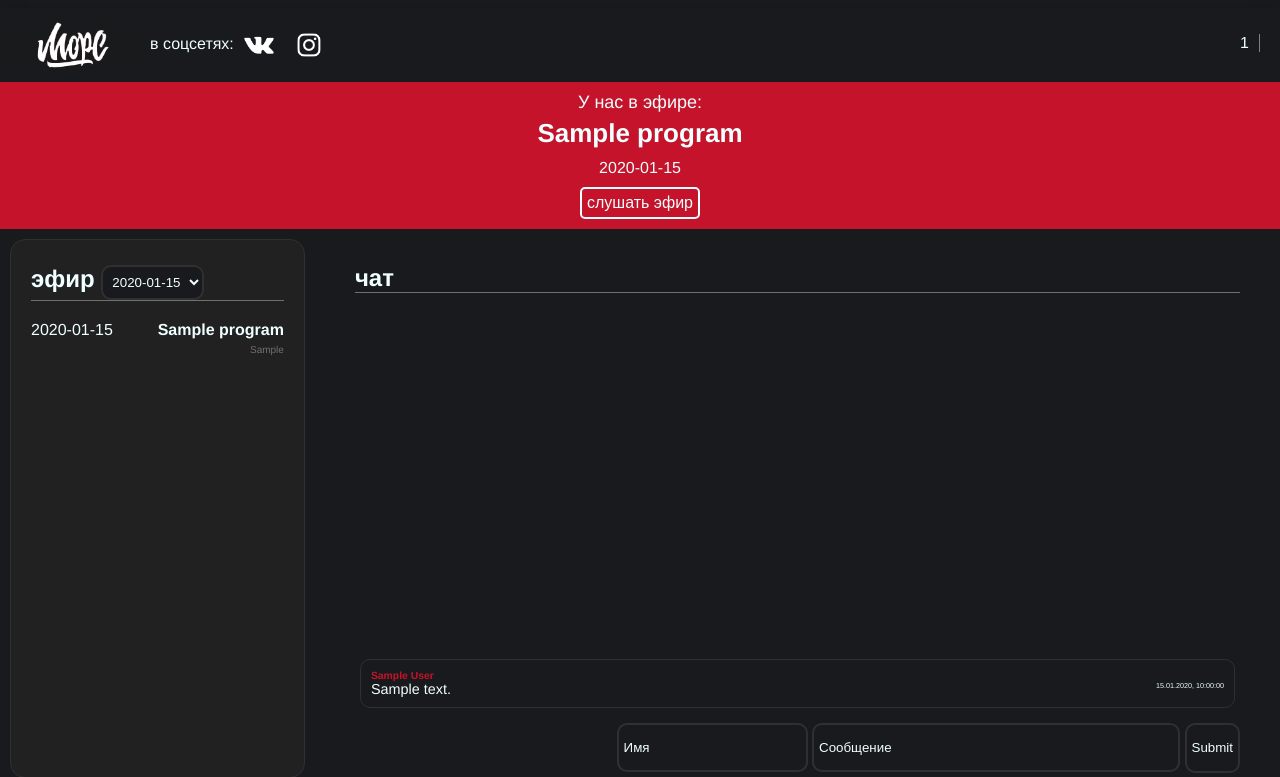
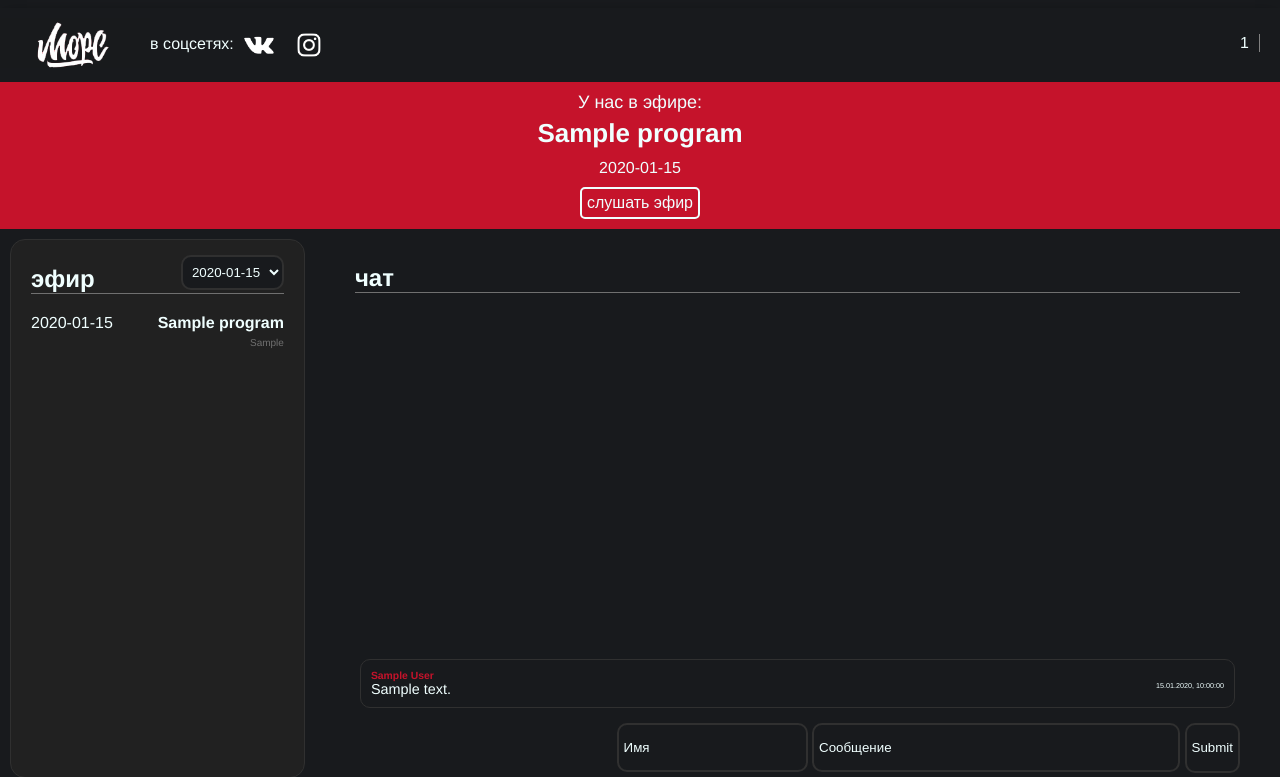
Before and after one commit to arsenty01/mors_py, a Flask app: template mors_module/templates/main_page.html in a window 1280 px wide. Shown: the top 777 px of the page. Run offline with Flask 2, Linux system fonts and the light colour scheme; tables that the repository leaves empty hold one stand-in row (values such as "Sample post"); the template is opened without the code that fills it: values that come from a table or form of the project are taken from there, most other values are stand-ins (such as "Sample title", 1, 10 or a date in 2020); some libraries are stand-ins or nearby versions.

Commit message:
Правка стиля

```diff
--- a/mors_module/static/css/main.css
+++ b/mors_module/static/css/main.css
@@ -155,7 +155,7 @@ h2 {
     justify-content: space-between;
     margin-bottom: 15px;
 }
-.special_date {
+.special-date {
     font-size: 12px !important;
     color: grey !important;
     float:right !important;
```
